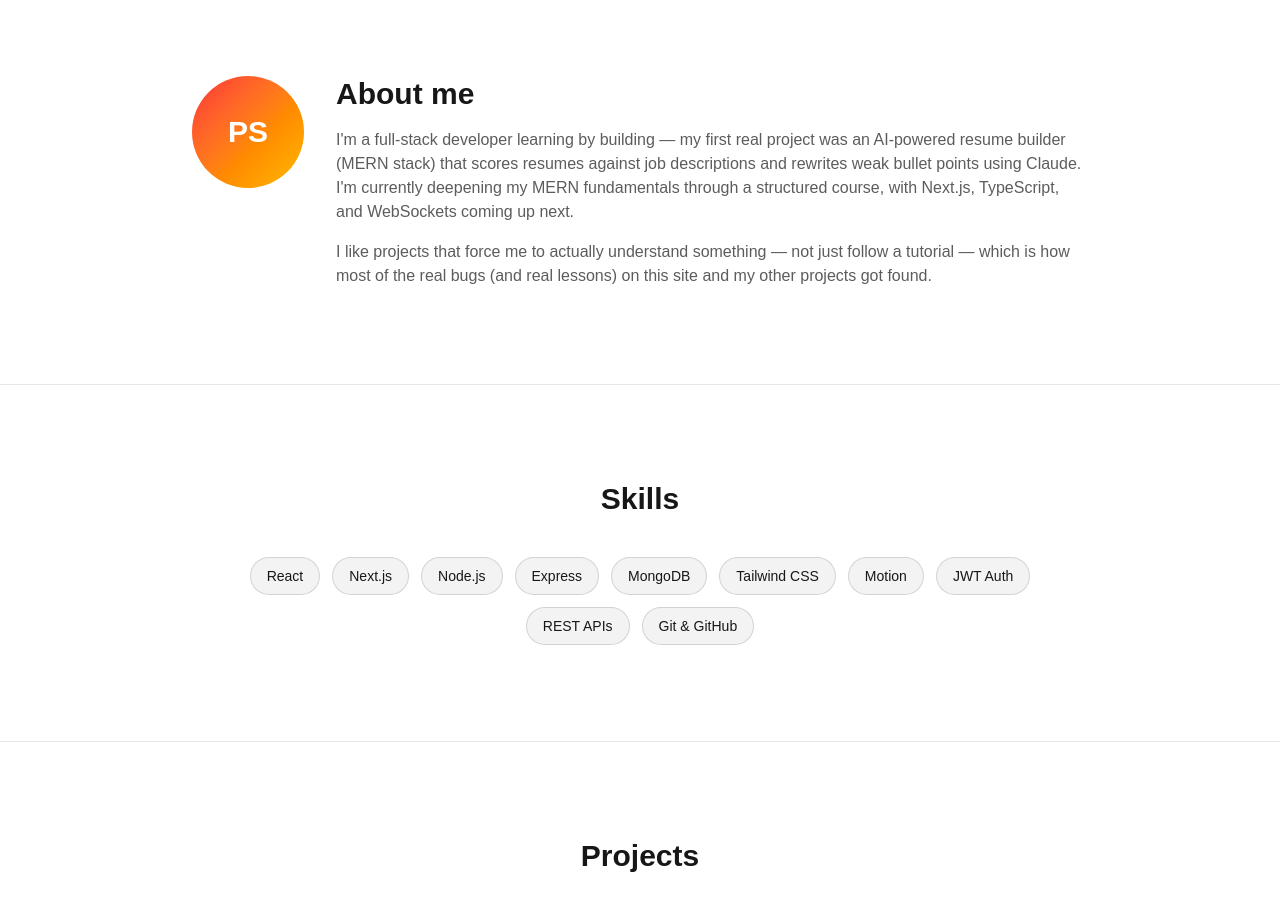
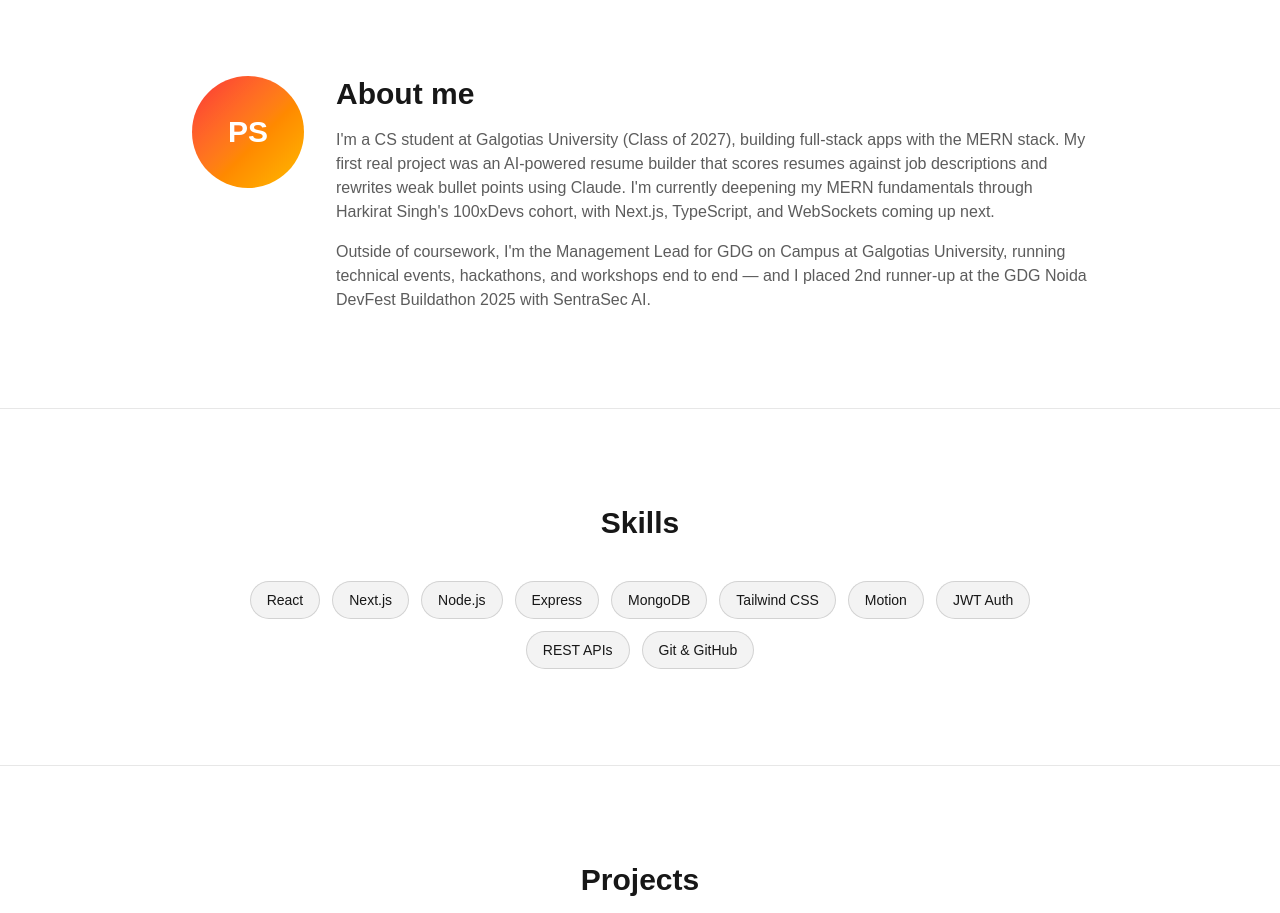
Before and after one commit to priyanshu4849/portfolio-website, a Next.js app: page / in a window 1280 px wide. Shown: the part 820-1733 px from the top of the page. Built offline with nearby package versions, Linux system fonts and the light colour scheme.

Commit message:
Personalize About bio with real university, course, and hackathon details

```diff
--- a/components/About.jsx
+++ b/components/About.jsx
@@ -22,15 +22,16 @@ export default function About() {
         <div>
           <h2 className="text-3xl font-bold">About me</h2>
           <p className="mt-4 text-foreground/70">
-            I&apos;m a full-stack developer learning by building &mdash; my first real project was an
-            AI-powered resume builder (MERN stack) that scores resumes against job descriptions and
-            rewrites weak bullet points using Claude. I&apos;m currently deepening my MERN fundamentals
-            through a structured course, with Next.js, TypeScript, and WebSockets coming up next.
+            I&apos;m a CS student at Galgotias University (Class of 2027), building full-stack apps with
+            the MERN stack. My first real project was an AI-powered resume builder that scores resumes
+            against job descriptions and rewrites weak bullet points using Claude. I&apos;m currently
+            deepening my MERN fundamentals through Harkirat Singh&apos;s 100xDevs cohort, with Next.js,
+            TypeScript, and WebSockets coming up next.
           </p>
           <p className="mt-4 text-foreground/70">
-            I like projects that force me to actually understand something &mdash; not just follow a
-            tutorial &mdash; which is how most of the real bugs (and real lessons) on this site and my
-            other projects got found.
+            Outside of coursework, I&apos;m the Management Lead for GDG on Campus at Galgotias University,
+            running technical events, hackathons, and workshops end to end &mdash; and I placed 2nd
+            runner-up at the GDG Noida DevFest Buildathon 2025 with SentraSec AI.
           </p>
         </div>
       </motion.div>
```
